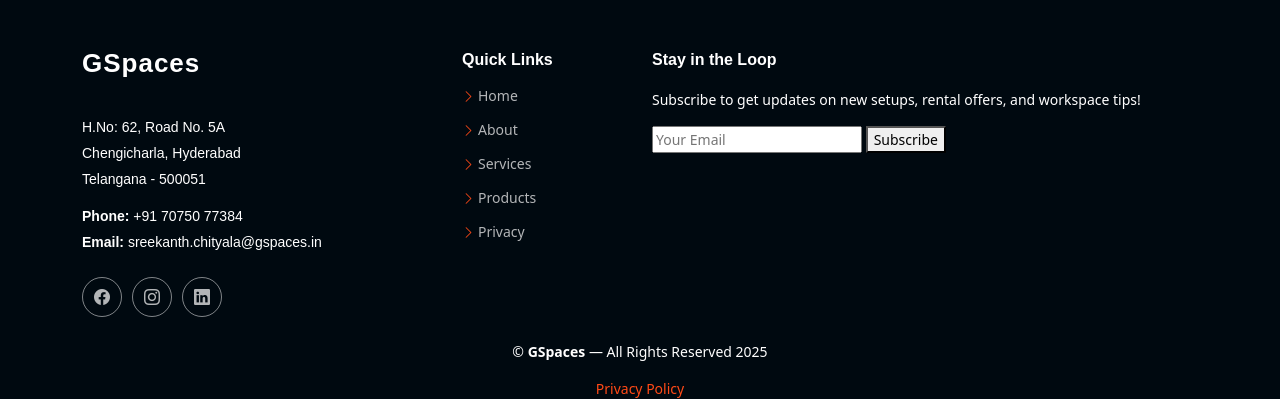
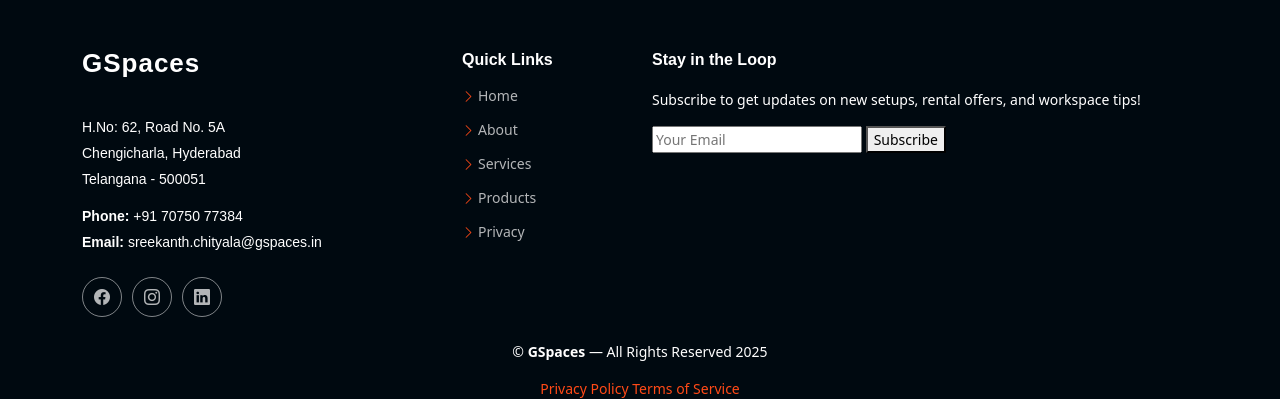
Before and after one commit to sreekanthops/gspaces_new, a Flask app: page / in a window 1280 px wide. Shown: the part 4287-4686 px from the top of the page. Run offline with Flask 3, Linux system fonts and the light colour scheme; data that the repository does not hold is empty; some libraries are stand-ins or nearby versions; some web fonts are replaced.

Commit message:
Update index.html

```diff
--- a/templates/index.html
+++ b/templates/index.html
@@ -865,6 +865,7 @@
   <div class="container text-center mt-4">
     <p>© <strong class="sitename">GSpaces</strong> — All Rights Reserved 2025</p>
     <a href="/privacy">Privacy Policy</a>
+    <a href="/terms">Terms of Service</a>
   </div>
 
 </footer>
```
